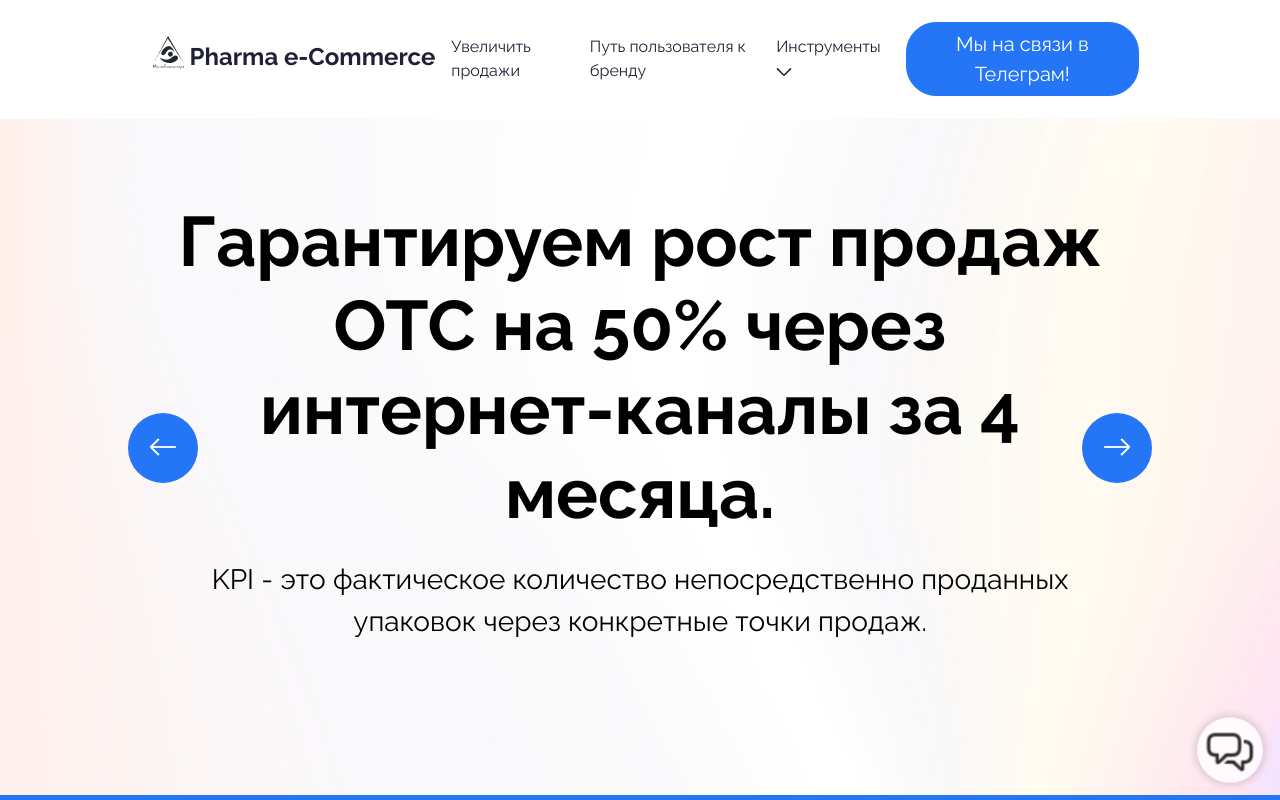
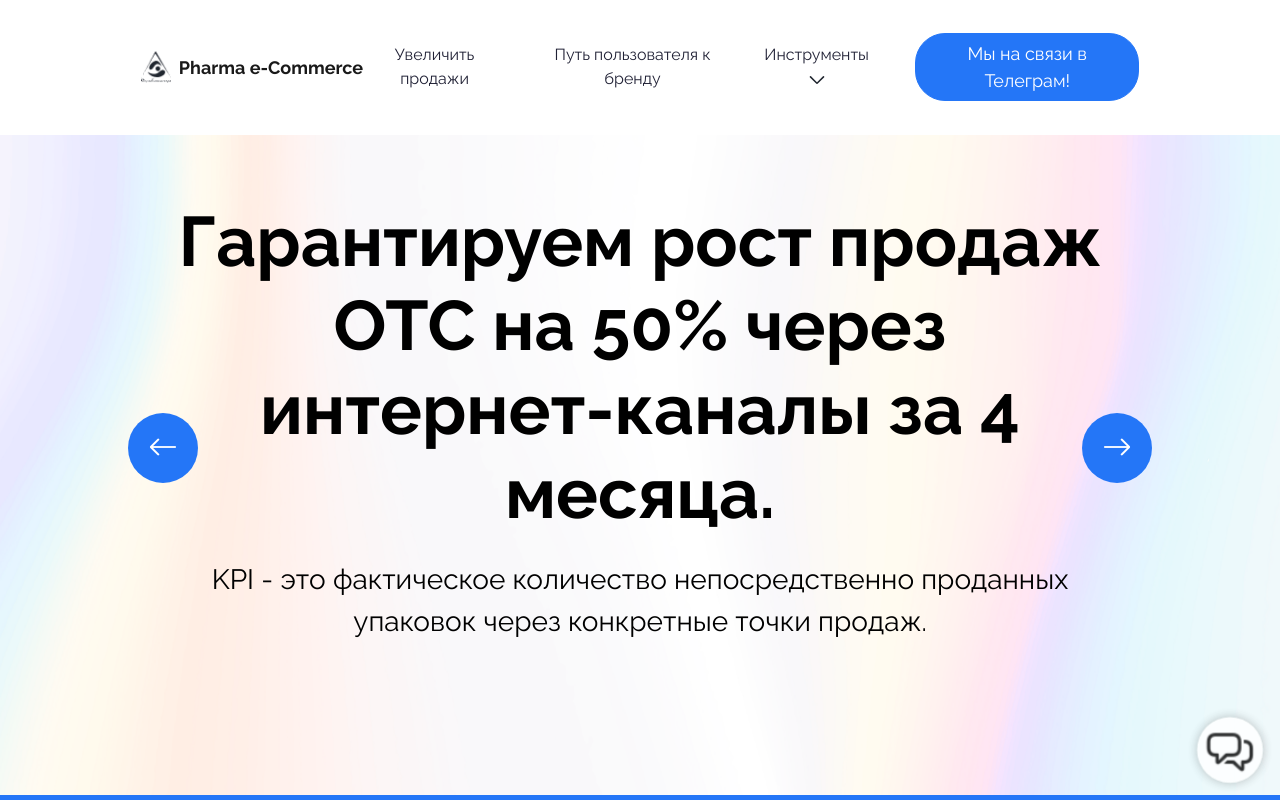
Before and after one commit to ku7uzov/pharma_e-commerce, a plain HTML site: page index.html in a window 1280 px wide. Shown: the top 800 px of the page. Drawn offline with nearby package versions, Linux system fonts and the light colour scheme.

Commit message:
product version 1

```diff
--- a/css/style.css
+++ b/css/style.css
@@ -409,7 +409,7 @@
     height: 700px;
     margin-top: 95px;
     display: block;
-    object-fit: cover;
+
     transition: 0.5s;
 
 }
--- a/index.html
+++ b/index.html
@@ -58,56 +58,58 @@
 
 
     <div class="position-relative p-0">
-        <nav class="navbar navbar-expand-lg navbar-light bg-white px-4 px-lg-5 py-3 py-lg-0 ">
-            <div class="container-fluid d-flex align-items-center justify-content-between">
+        <nav class="navbar navbar-expand-lg navbar-light bg-white px-3 py-2">
+            <div class="container_padding container-fluid d-flex flex-row justify-content-between align-items-center">
 
-                <!-- Лого -->
-                <a href="index.html" class="navbar-brand p-0" style="margin-left: 8%;">
-                    <h3 class="m-0" style="font-size: 24px;">
-                        <img src="img/logo_pharm.png" alt="Logo" style="margin-bottom: 13px;">
-                        Pharma e-Commerce
-                    </h3>
+                <!-- Левая часть: логотип -->
+                <a href="index.html" class="navbar-brand d-flex align-items-center p-0 m-0">
+                    <img src="img/logo_pharm.png" alt="Logo" style="height: 32px; margin-right: 8px;">
+                    <span class="fw-bold" style="font-size: 18px;">Pharma e-Commerce</span>
                 </a>
 
-                <!-- Кнопка-бургер -->
-                <button class="navbar-toggler ms-auto" type="button" data-bs-toggle="collapse" data-bs-target="#navbarCollapse">
+                <!-- Кнопка-бургер справа -->
+                <button class="navbar-toggler" type="button" data-bs-toggle="collapse" data-bs-target="#navbarCollapse">
                     <span class="fa fa-bars"></span>
                 </button>
 
-                <!-- Навигация + кнопка Телеграм -->
-                <div class="collapse navbar-collapse justify-content-center" id="navbarCollapse">
-                    <div class="navbar-nav mx-auto py-0 ">
-                        <a href="index.html#tools" class="nav-item nav-link ">Увеличить продажи</a>
+                <!-- Навигация -->
+                <div class="collapse navbar-collapse" id="navbarCollapse">
+                    <div class="navbar-nav ms-auto py-0 text-center">
+                        <a href="index.html#tools" class="nav-item nav-link">Увеличить продажи</a>
                         <a href="index.html#customer" class="nav-item nav-link">Путь пользователя к бренду</a>
                         <div class="nav-item dropdown">
-                            <a href="#" class="nav-link " data-bs-toggle="dropdown">Инструменты <svg width="16" height="8" viewBox="0 0 16 8" fill="none" xmlns="http://www.w3.org/2000/svg">
-                                <path d="M1.5 0.900024L7.64645 7.04647C7.84171 7.24173 8.15829 7.24173 8.35355 7.04647L14.5 0.900024" stroke="#20262F" stroke-width="1.5" stroke-linecap="round"/>
+                            <a href="#" class="nav-link" data-bs-toggle="dropdown">Инструменты
+                                <svg width="16" height="8" viewBox="0 0 16 8" fill="none"
+                                     xmlns="http://www.w3.org/2000/svg">
+                                    <path d="M1.5 0.9L7.65 7.05C7.84 7.24 8.16 7.24 8.35 7.05L14.5 0.9"
+                                          stroke="#20262F" stroke-width="1.5" stroke-linecap="round" />
                                 </svg>
-                                </a>
+                            </a>
                             <div class="dropdown-menu m-0">
                                 <a href="optimization-card.html" class="dropdown-item">Оптимизация карточек товара</a>
-                                <a href="package-content.html" class="dropdown-item">Пакетное производство контента (постов)</a>
-                                <a href="brand.html" class="dropdown-item">Брендированные посадочные страницы</a>
-                                <a href="messanger-marketing.html" class="dropdown-item">Мессенджер - маркетинг</a>
-                                <a href="rep-brand.html" class="dropdown-item">Управление репутацией бренда</a>
+                                <a href="package-content.html" class="dropdown-item">Пакетное производство контента</a>
+                                <a href="brand.html" class="dropdown-item">Брендированные посадочные</a>
+                                <a href="messanger-marketing.html" class="dropdown-item">Мессенджер-маркетинг</a>
+                                <a href="rep-brand.html" class="dropdown-item">Управление репутацией</a>
                                 <a href="ad-company.html" class="dropdown-item">Рекламные кампании</a>
                             </div>
                         </div>
 
-                        <!-- Кнопка Телеграм, видимая только на мобильных -->
-                        <a href="https://t.me/V0VA_IV" target="_blank" class="btn btn-primary d-lg-none mt-3"
-                           style="border-radius: 30px; font-size: 20px;color:white; font-weight: 400;width:285px;">
+                        <!-- Мобильная кнопка Телеграм -->
+                        <a href="https://t.me/V0VA_IV" target="_blank"
+                           class="btn btn-primary d-lg-none mt-3"
+                           style="border-radius: 30px; font-size: 16px; font-weight: 500;">
                             Мы на связи в Телеграм!
                         </a>
                     </div>
                 </div>
 
-                <!-- Кнопка Телеграм для больших экранов -->
-                <a href="https://t.me/V0VA_IV" target="_blank" class="btn btn-primary d-none d-lg-block"
-                   style="margin-left: auto; margin-right: 7%; color: white; border-radius: 30px; font-size: 20px; font-weight: 400;width:285px;">
+                <!-- Десктоп-кнопка Телеграм -->
+                <a href="https://t.me/V0VA_IV" target="_blank"
+                   class="btn btn-primary d-none d-lg-block ms-3"
+                   style="border-radius: 30px; font-size: 18px; font-weight: 500;color:white">
                     Мы на связи в Телеграм!
                 </a>
-
             </div>
         </nav>
     </div>
@@ -356,7 +358,7 @@
                           border-radius: 24px;
                           padding: 10px 25px;
                         ">
-                          <h1 class="m-0" style="color: #2476f7; font-weight: 700;">«Старт»</h1>
+                          <h2 class="m-0" style="color: #2476f7; font-weight: 700;">«Старт»</h2>
                         </div>
                       </div>
 
@@ -419,14 +421,14 @@
                           background-color: white;
                           border-radius: 24px;
                           padding: 10px 25px;">
-                          <h1 class="m-0" style="color: #2476f7; font-weight: 700;">«Базовый»</h1>
+                          <h2 class="m-0" style="color: #2476f7; font-weight: 700;">«Базовый»</h2>
                         </div>
                       </div>
 
                       <!-- Основной текст -->
                       <div class="mb-4">
                         <p class="mb-3" style="color: #1e1e1e; font-size: 24px; line-height: 1.4;">
-                          Комплексное ведение проекта&nbsp;<b>Pharma e-Commerce</b> «под ключ» за согласованный фиксированный бюджет
+                          Комплексное ведение проекта&nbsp;Pharma e-Commerce «под ключ» за согласованный фиксированный бюджет
                         </p>
                         <div style="color: #6c6c6c; font-size: 18px; line-height: 1.5; list-style: none;">
                           <li class="d-flex align-items-start mb-2">
@@ -576,7 +578,7 @@
                     <div class="section-title text-start">
                         <!-- <h4 class="sub-title pe-3 mb-0">Калькулятор бюджета</h4> -->
                         <h1 class="mb-4">Совет от ИИ-ассистента</h1>
-                        <h5 class="mb-3"> Воспользуйтесь бонусом! Получите
+                        <h5 class="mb-3" style="font-size: 24px;font-weight: 500;"> Воспользуйтесь бонусом! Получите
                             совет от ИИ-ассистента по возможным рекламным кампаниям вашего бренда </h5>
                         <p style="font-size: 18px;">Получите Мы предлагаем уникальную услугу для расчета бюджета на эффективное продвижение
                             вашего фармацевтического бренда через онлайн-каналы продаж. Чтобы помочь вам максимизировать
```
